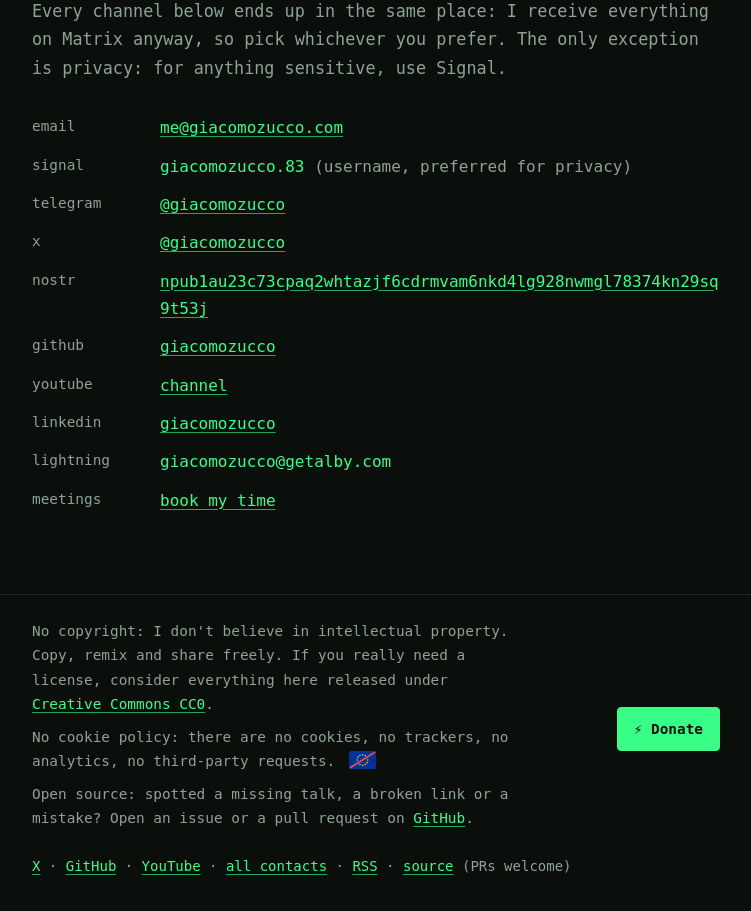
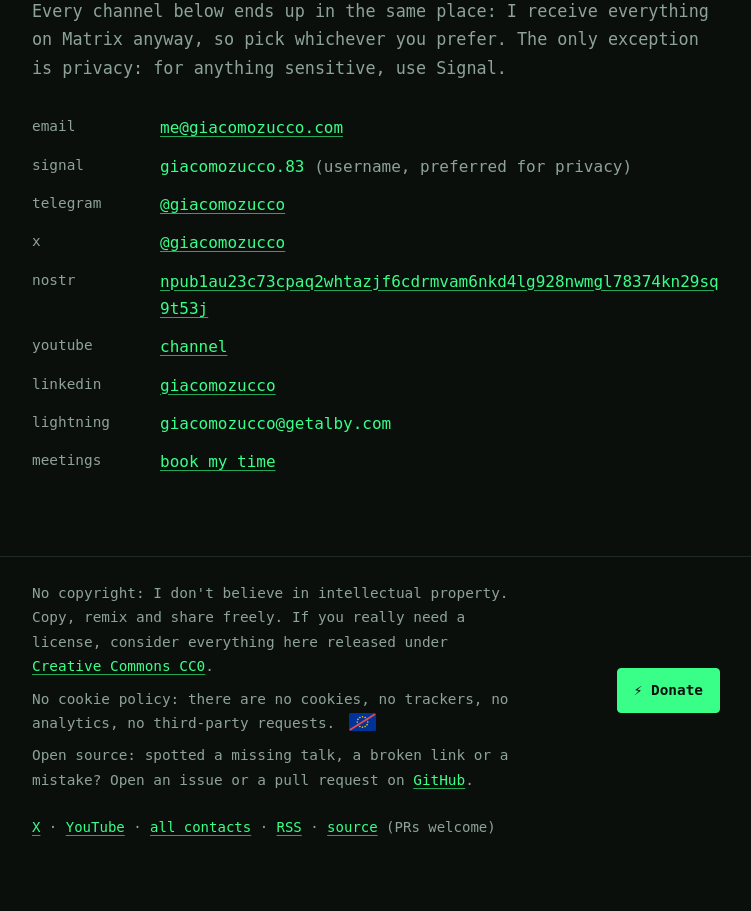
Before and after one commit to giacomozucco/giacomozucco.com, an Eleventy site: page contact.njk in a window 1280 px wide. Shown: the part 160-1071 px from the top of the page, without its empty margins (264-1015 px from the left). After the commit the page ends 1032 px from the top, so only its background shows below. Built offline with nearby package versions, Linux system fonts and the light colour scheme; Eleventy itself is replaced by a stand-in of ours; files that its build step writes are made by us from their sources; a web font is replaced by a local one.

Commit message:
Remove personal GitHub profile from contacts and footer; keep repo link
Co-Authored-By: Claude Opus 5.5 <noreply@anthropic.com>

```diff
--- a/_includes/base.njk
+++ b/_includes/base.njk
@@ -55,7 +55,6 @@
       </div>
       <p class="dim small">
         <a href="https://x.com/giacomozucco">X</a> ·
-        <a href="https://github.com/giacomozucco">GitHub</a> ·
         <a href="{{ site.youtube }}">YouTube</a> ·
         <a href="/contact/">all contacts</a> ·
         <a href="/feed.xml">RSS</a> ·
--- a/contact.njk
+++ b/contact.njk
@@ -13,7 +13,6 @@ permalink: /contact/
   <dt>telegram</dt><dd><a href="https://t.me/giacomozucco">@giacomozucco</a></dd>
   <dt>x</dt><dd><a href="https://x.com/giacomozucco">@giacomozucco</a></dd>
   <dt>nostr</dt><dd><a href="https://njump.me/npub1au23c73cpaq2whtazjf6cdrmvam6nkd4lg928nwmgl78374kn29sq9t53j" class="break">npub1au23c73cpaq2whtazjf6cdrmvam6nkd4lg928nwmgl78374kn29sq9t53j</a></dd>
-  <dt>github</dt><dd><a href="https://github.com/giacomozucco">giacomozucco</a></dd>
   <dt>youtube</dt><dd><a href="{{ site.youtube }}">channel</a></dd>
   <dt>linkedin</dt><dd><a href="https://www.linkedin.com/in/giacomozucco/">giacomozucco</a></dd>
   <dt>lightning</dt><dd><code>{{ site.lightningAddress }}</code></dd>
```
